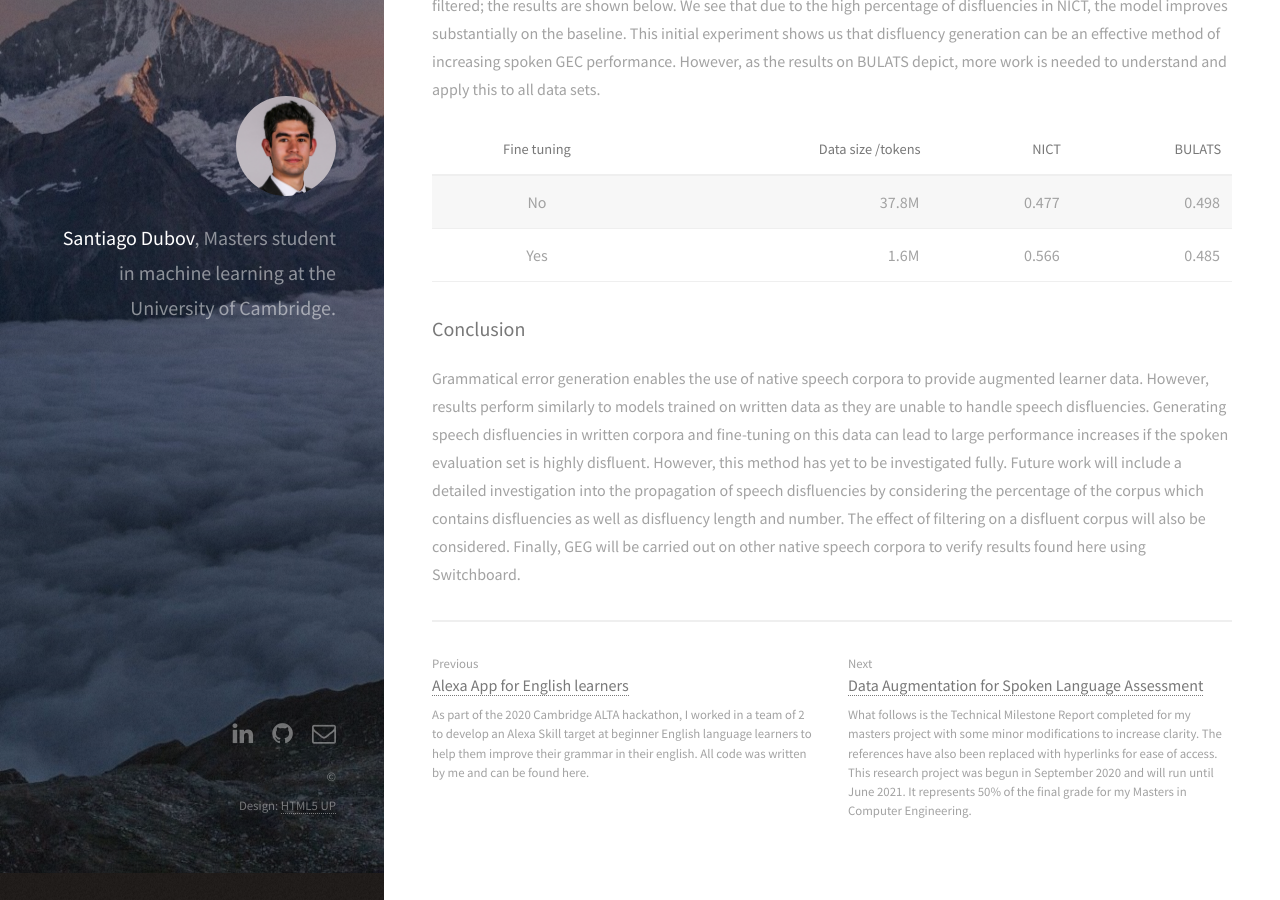
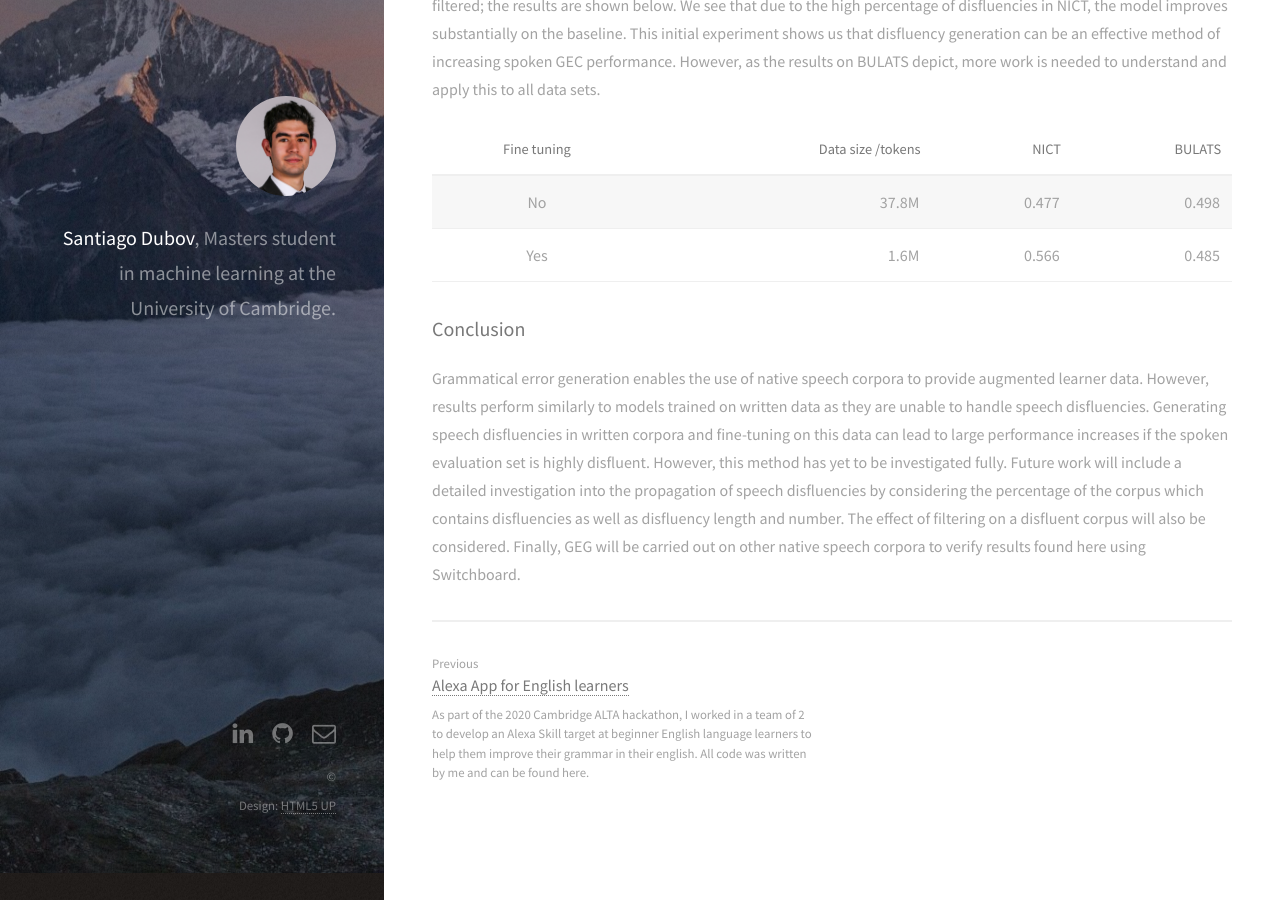
Before and after one commit to Santiago-Dubov/Santiago-Dubov.github.io, a Jekyll site: the page built from _posts/2021-01-15-Data-Augmentation-for-Spoken-Language-Assessment.markdown, in a window 1280 px wide and 900 px high, scrolled down 8026 px. Built offline with Jekyll 4.4.1, drawn with Linux system fonts in a browser that asks for light colours.

Commit message:
best of both worlds

```diff
--- a/_posts/2021-01-15-Data-Augmentation-for-Spoken-Language-Assessment.markdown
+++ b/_posts/2021-01-15-Data-Augmentation-for-Spoken-Language-Assessment.markdown
@@ -9,7 +9,7 @@ What follows is the Technical Milestone Report completed for my masters project
 
 ## Motivations
 
-English is the world's most spoken language with over 1.2 billion speakers and this Figure is predicted to increase. Combined with the fact that native speakers are vastly outnumbered by non-native speakers, this has led to significant growth in the field of computer assisted language learning, giving rise to apps such as Duolingo. These tools allow learners to receive reliable and meaningful feedback on their ability e.g their grammar/pronunciation, in an instantaneous and low cost manner. This feedback can then be used by the learner to improve their level. One of the ways in which feedback can be provided to learners on their speech is through automated grammatical error correction (GEC). GEC in speech is a challenging problem for a variety of reasons. Firstly, we must use an Automatic Speech Recognition (ASR) system to create a transcription from audio, which can introduce transcription errors. In addition, unlike written language, speech includes disfluencies such as hesitations, repetitions and full sentences are not always used. As annotated speech data is limited, current GEC and Grammatical Error Detection systems are trained on written data for which large corpora exist [Knill][knill]. Although this provides a good model baseline, these models perform significantly more poorly than models which have then been fine-tuned/trained entirely on speech data.
+English is the world's most spoken language with over 1.2 billion speakers and this Figure is predicted to increase. Combined with the fact that native speakers are vastly outnumbered by non-native speakers, this has led to significant growth in the field of computer assisted language learning, giving rise to apps such as Duolingo. These tools allow learners to receive reliable and meaningful feedback on their ability e.g their grammar/pronunciation, in an instantaneous and low cost manner. This feedback can then be used by the learner to improve their level. One of the ways in which feedback can be provided to learners on their speech is through automated grammatical error correction (GEC). GEC in speech is a challenging problem for a variety of reasons. Firstly, we must use an Automatic Speech Recognition (ASR) system to create a transcription from audio, which can introduce transcription errors. In addition, unlike written language, speech includes disfluencies such as hesitations, repetitions and full sentences are not always used. As annotated speech data is limited, current GEC and Grammatical Error Detection systems are trained on written data for which large corpora exist [(Knill)][knill]. Although this provides a good model baseline, these models perform significantly more poorly than models which have then been fine-tuned/trained entirely on speech data.
 
  Therefore, this project will focus on the augmentation of existing data sources to better improve models aimed at correcting grammatical errors in non-native spoken English. Thus, several augmentation techniques are considered, providing pseudo speech data to improve performance of GEC systems.
 
--- a/_posts/2021-01-15-Data-Augmentation-for-Spoken-Language.markdown
+++ /dev/null
@@ -1,11 +0,0 @@
----
-layout: post
-title:  "Data Augmentation for Spoken Language Assessment "
-date:   2021-01-15 21:05:36
-categories: Python Pytorch UNIX
----
-
-
-What follows is the Technical Milestone Report completed for my masters project with some minor modifications to increase clarity. The references have also been replaced with hyperlinks for ease of access. This research project was begun in September 2020 and will run until June 2021. It represents 50% of the final grade for my Masters in Computer Engineering.
-
-[![texture theme preview](/images/tmr.PNG)](https://docs.google.com/gview?url=https://github.com/Santiago-Dubov/resume/raw/main/TMR_Dubov_Santiago.pdf&embedded=true)
```
